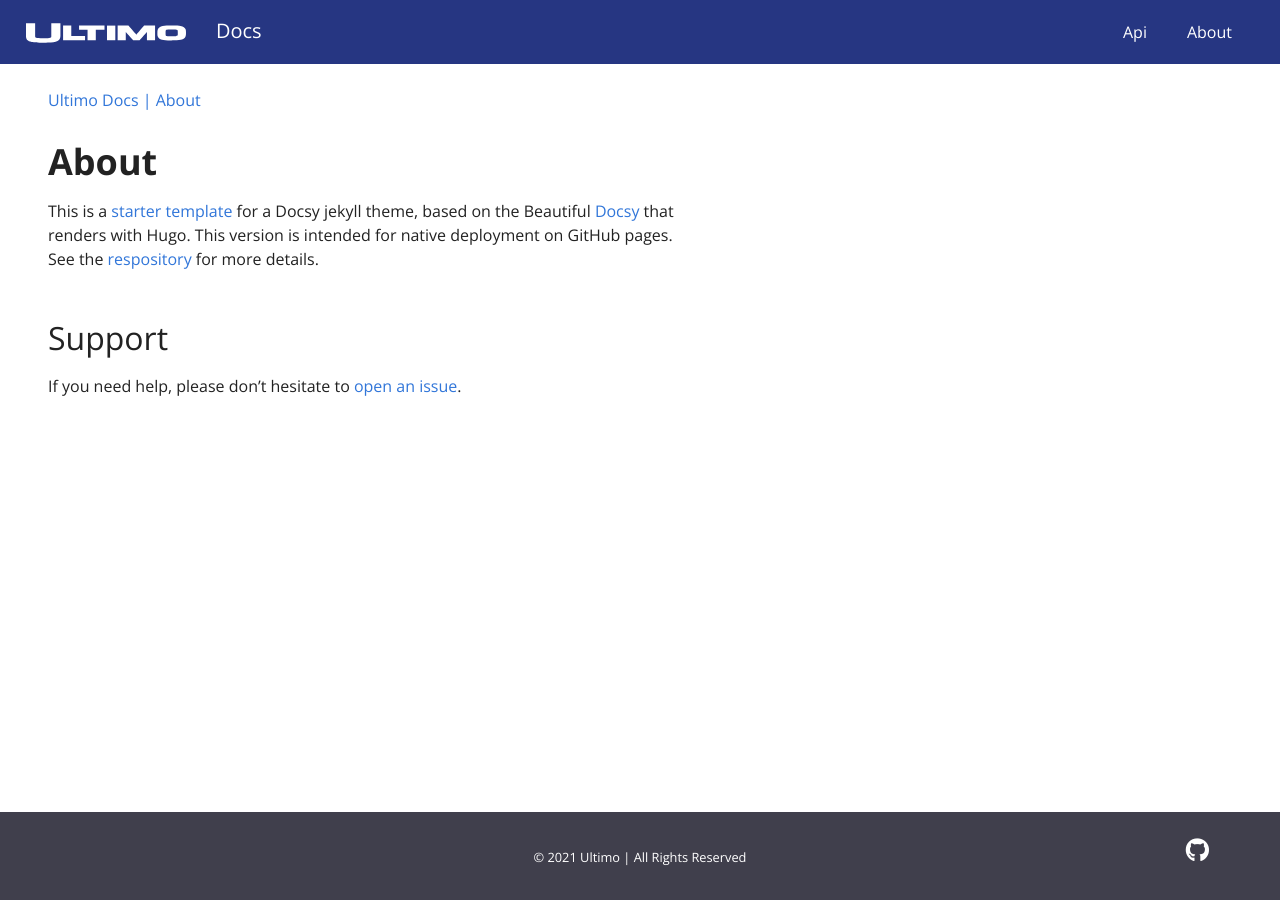
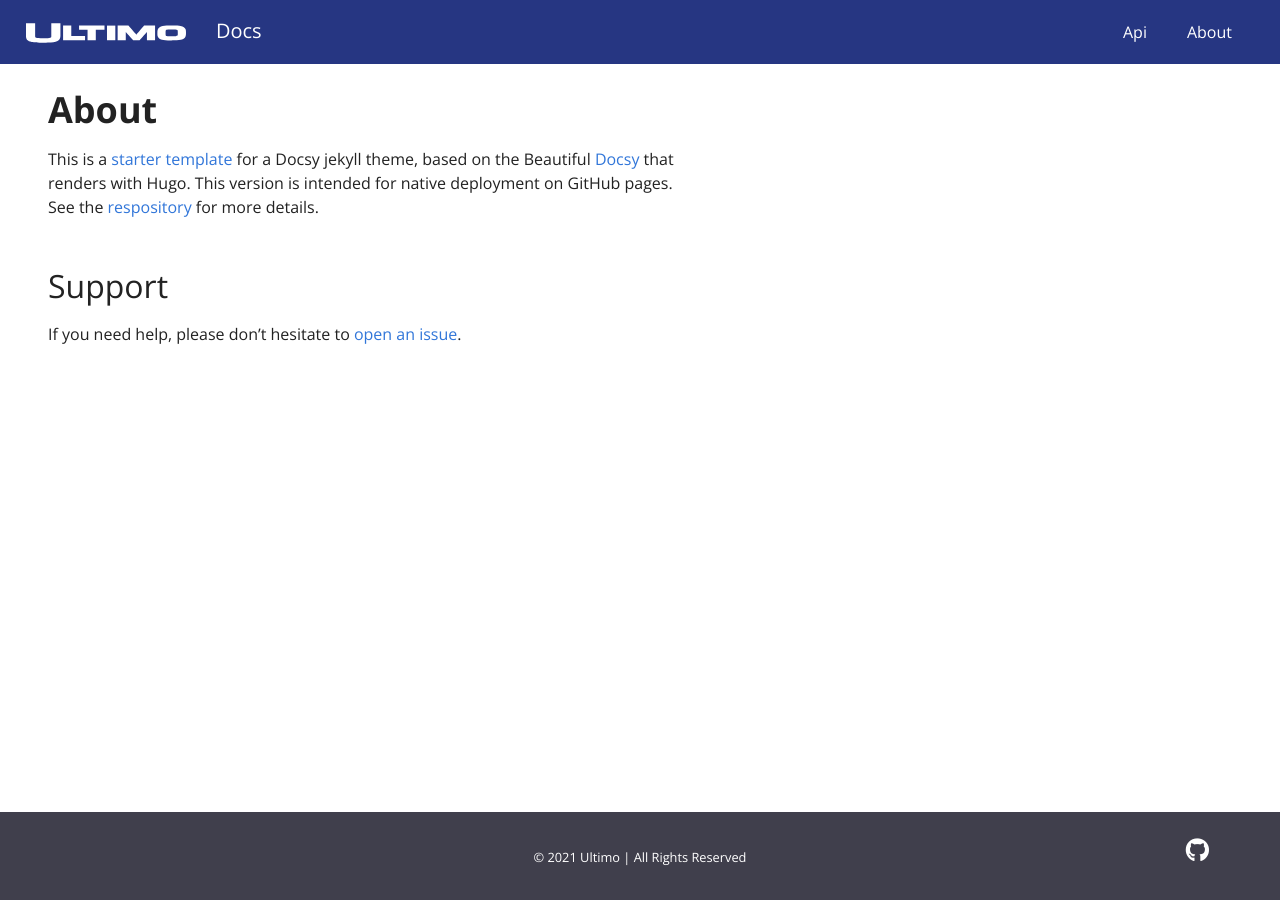
Before and after one commit to ejniemeijer/ejniemeijer.github.io, a Jekyll site: the page built from pages/about.md, in a window 1280 px wide. Built offline with Jekyll 4.4.1, drawn with Linux system fonts in a browser that asks for light colours.

Commit message:
Update defaultstart.html

```diff
--- a/_layouts/defaultstart.html
+++ b/_layouts/defaultstart.html
@@ -10,19 +10,7 @@
 
 
           <main class="col-12 col-md-9 col-xl-8 pl-md-5" role="main">
-            <nav aria-label="breadcrumb" class="d-none d-md-block d-print-none">
-	      <ol class="breadcrumb spb-1">
-              {% assign crumbs = page.url | append: "/"  | replace: '//', '/' | split: '/' %}
-              {% for crumb in crumbs offset: 1 %}{% if crumb != "index" %}{% if forloop.last %}
-                <li class="breadcrumb-item active" aria-current="page">
-	          <a href="{{ site.url }}{{ site.baseurl }}{{ page.url }}">{{ page.title }}</a>
-                </li>{% else %}
-                {% if page.url != "/docs/" %}<li class="breadcrumb-item">
-                  <a href="{{ site.url }}{{ site.baseurl }}{% assign crumb_limit = forloop.index | plus: 1 %}{% for crumb in crumbs limit: crumb_limit %}{{ crumb | append: '/' }}{% endfor %}">{% if crumb == "docs" %}Documentation{% else %}{{ crumb | replace:'-',' ' | remove:'.html' | capitalize }}{% endif %}</a>
-                </li>{% endif %}{% endif %}
-                {% endif %}{% endfor %}
-	      </ol>
-           </nav>
+
            <div class="td-content">
 	      {{ content }}
            </div>
```
